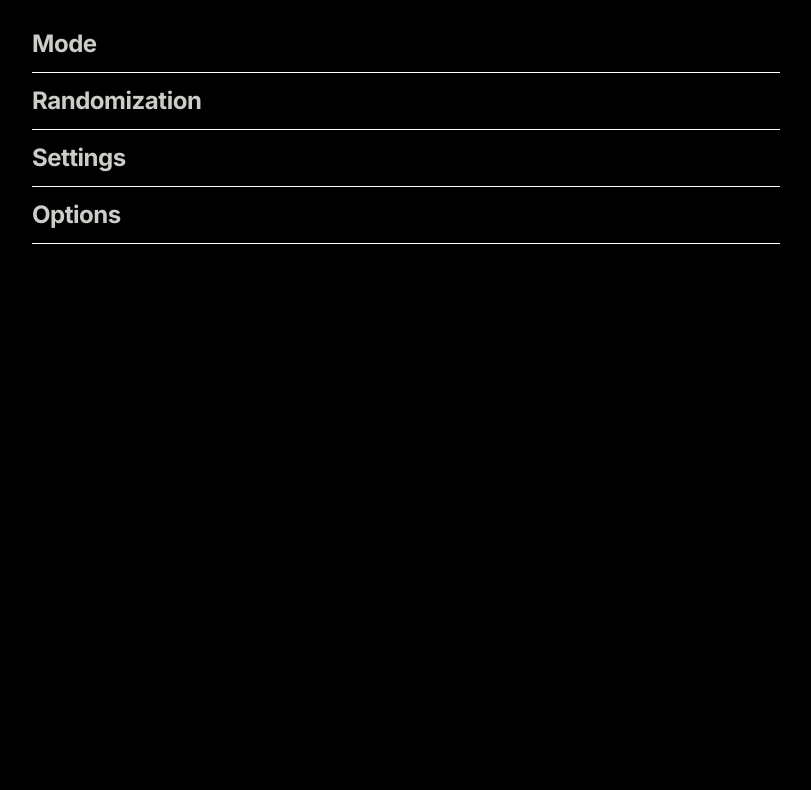
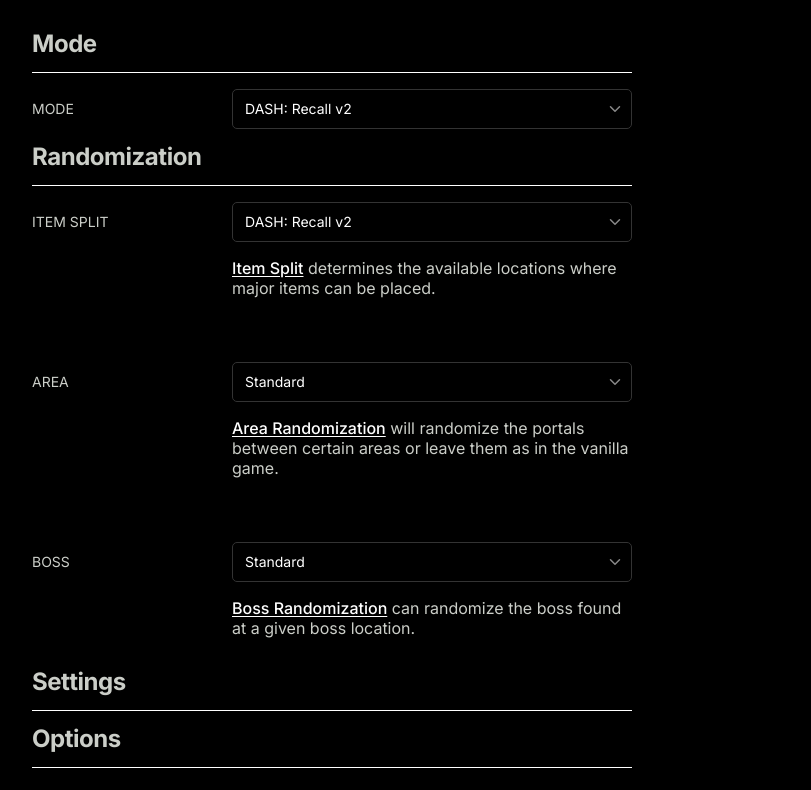
Before and after one commit to dashrando/dash-randomizer, a Next.js app in the folder apps/web/: page /generate in a window 1280 px wide. Shown: the top 790 px of the page, without its empty margins (74-885 px from the left). Built offline with nearby package versions, Linux system fonts and the light colour scheme.

Commit message:
initial sketches for randomization

```diff
--- /dev/null
+++ b/apps/web/app/components/select.module.css
@@ -0,0 +1,50 @@
+.wrapper {
+  display: flex;
+  flex-direction: column;
+  position: relative;
+  min-width: 1px;
+  max-width: 100%;
+  flex: 1;
+  justify-content: flex-start;
+  align-items: stretch;
+}
+
+.select {
+  position: relative;
+  display: flex;
+  align-items: center;
+  color: #fff;
+}
+
+.select select {
+  cursor: pointer;
+  font-size: 100%;
+  font: inherit;
+  -webkit-appearance: none;
+  appearance: none;
+  font-size: 14px;
+  height: 40px;
+  line-height: 20px;
+  text-rendering: auto;
+  width: 100%;
+  border-radius: 5px;
+  border: 1px solid rgb(51, 51, 51);
+  background: #000;
+  color: #fff;
+  padding: 0 12px;
+  padding-right: 36px;
+  transition: border-color .15s ease;
+}
+
+.select:hover select {
+  border-color: #fff;
+}
+
+.suffix {
+  display: inline-flex;
+  position: absolute;
+  pointer-events: none;
+  color: #888;
+  transition: color .15s ease;
+  right: 8px;
+}
--- /dev/null
+++ b/apps/web/app/components/select.tsx
@@ -0,0 +1,36 @@
+import { ChevronDown } from 'react-feather'
+import styles from './select.module.css'
+
+export type SelectOption = {
+  label: string
+  value: string
+}
+
+export type SelectProps = {
+  options: SelectOption[],
+  name?: string
+}
+
+const Select = ({
+  options = [],
+  name = '',
+}: SelectProps) => {
+  return (
+    <div className={styles.wrapper}>
+      <div className={styles.select}>
+        <select id={`select-${name}`} name={name}>
+          {options.map((option) => (
+            <option key={option.value} value={option.value}>
+              {option.label}
+            </option>
+          ))}
+        </select>
+        <div className={styles.suffix}>
+          <ChevronDown size={18} />
+        </div>
+      </div>
+    </div>
+  )
+}
+
+export default Select
--- a/apps/web/app/generate/page.module.css
+++ b/apps/web/app/generate/page.module.css
@@ -10,6 +10,7 @@
 
 .sections {
   width: 70%;
+  max-width: 600px;
 }
 
 .section + .section {
@@ -20,3 +21,41 @@
   padding-bottom: var(--spacer-4x);
   border-bottom: 1px solid #fff;
 }
+
+.label {
+  font-size: 14px;
+  font-weight: 400;
+  text-transform: uppercase;
+  width: 260px;
+}
+
+.content {
+  width: 100%;
+  max-width: 400px;
+}
+
+.option {
+  margin: 16px 0;
+  display: flex;
+  /* width: 500px; */
+  align-items: baseline;
+  justify-content: space-between;
+}
+
+.option + .option {
+  /* border-top: 1px solid #111; */
+  padding-top: 32px;
+}
+
+.option p a {
+  color: #fff;
+  text-decoration: underline;
+  font-weight: 500;
+  text-underline-offset: 2px;
+  transition: color 0.15s ease-in-out, text-decoration-color 0.15s ease-in-out;
+}
+
+.option p a:hover {
+  color: #77e7be;
+  text-decoration-color: transparent;
+}
--- a/apps/web/app/generate/page.tsx
+++ b/apps/web/app/generate/page.tsx
@@ -1,5 +1,7 @@
 import type { Metadata, NextPage } from 'next'
+import Link from 'next/link'
 import { Heading } from '../components/text'
+import Select from '../components/select'
 import styles from './page.module.css'
 
 const SectionHeading = ({ title = '' }) => (
@@ -17,14 +19,81 @@ const Section = ({ children, title }: { children?: React.ReactNode, title: strin
   </section>
 )
 
+const Option = (
+  { children, label, name }:
+  { children?: React.ReactNode, label: string, name: string }
+) => (
+  <div className={styles.option}>
+    <label className={styles.label} htmlFor={`select-${name}`}>{label}</label>
+    <div className={styles.content}>
+      {children}
+    </div>
+  </div>
+)
+
 const GeneratePage: NextPage = () => {
   return (
     <div>
       <main className={styles.container}>
         <div className={styles.grid}>
           <div className={styles.sections}>
-            <Section title="Mode" />
-            <Section title="Randomization" />
+            <Section title="Mode">
+              <Option label="Mode" name="mode">
+                <Select
+                  options={[
+                    { label: 'DASH: Recall v2', value: 'dash-recall-v2' },
+                    { label: 'DASH: Recall v1', value: 'dash-recall-v1' },
+                    { label: 'DASH: Classic', value: 'dash-classic' },
+                    { label: 'Standard', value: 'standard' },
+                  ]}
+                  name="mode"
+                />
+              </Option>
+            </Section>
+            <Section title="Randomization">
+              <Option label="Item Split" name="item-split">
+                <Select
+                  options={[
+                    { label: 'DASH: Recall v2', value: 'dash-recall-v2' },
+                    { label: 'DASH: Recall v1', value: 'dash-recall-v1' },
+                    { label: 'DASH: Classic', value: 'dash-classic' },
+                    { label: 'Standard', value: 'standard' },
+                  ]}
+                  name="item-split"
+                />
+                <p>
+                  <Link href="/generate/info#item-split">Item Split</Link>{' '}
+                  determines the available locations where major items can be placed.
+                </p>
+              </Option>
+              <Option label="Area" name="area">
+                <Select
+                  options={[
+                    { label: 'Standard', value: 'standard' },
+                    { label: 'Randomized', value: 'randomized' },
+                  ]}
+                  name="area"
+                />
+                <p>
+                  <Link href="/generate/info#area">Area Randomization</Link>{' '}
+                  will randomize the portals between certain areas or leave them as in the vanilla game.
+                </p>
+              </Option>
+              <Option label="Boss" name="boss">
+                <Select
+                  options={[
+                    { label: 'Standard', value: 'standard' },
+                    { label: 'Randomized', value: 'randomized' },
+                    { label: 'Known', value: 'known' },
+                  ]}
+                  name="area"
+                />
+                <p>
+                  <Link href="/generate/info#boss">Boss Randomization</Link>{' '}
+                  can randomize the boss found at a given boss location.
+                </p>
+              </Option>
+            </Section>
             <Section title="Settings" />
             <Section title="Options" />
           </div>
```
